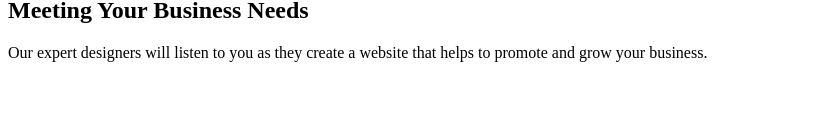
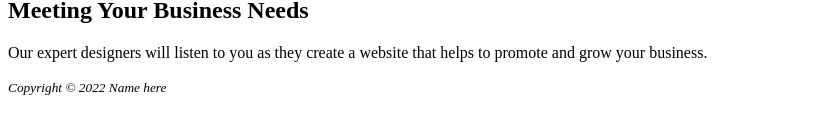
Before and after one commit to Danbaz7/Global, a plain HTML site: page prac1/template.html in a window 1280 px wide. Shown: the part 206-340 px from the top of the page, without its empty margins (0-830 px from the left). Drawn offline with Linux system fonts and the light colour scheme.

Commit message:
Footer added

```diff
--- a/prac1/template.html
+++ b/prac1/template.html
@@ -20,5 +20,8 @@
         helps to promote and grow your business.
       </p>
     </main>
+    <footer>
+      <small><i>Copyright &copy 2022 Name here </i></small>
+    </footer>
   </body>
 </html>
```
